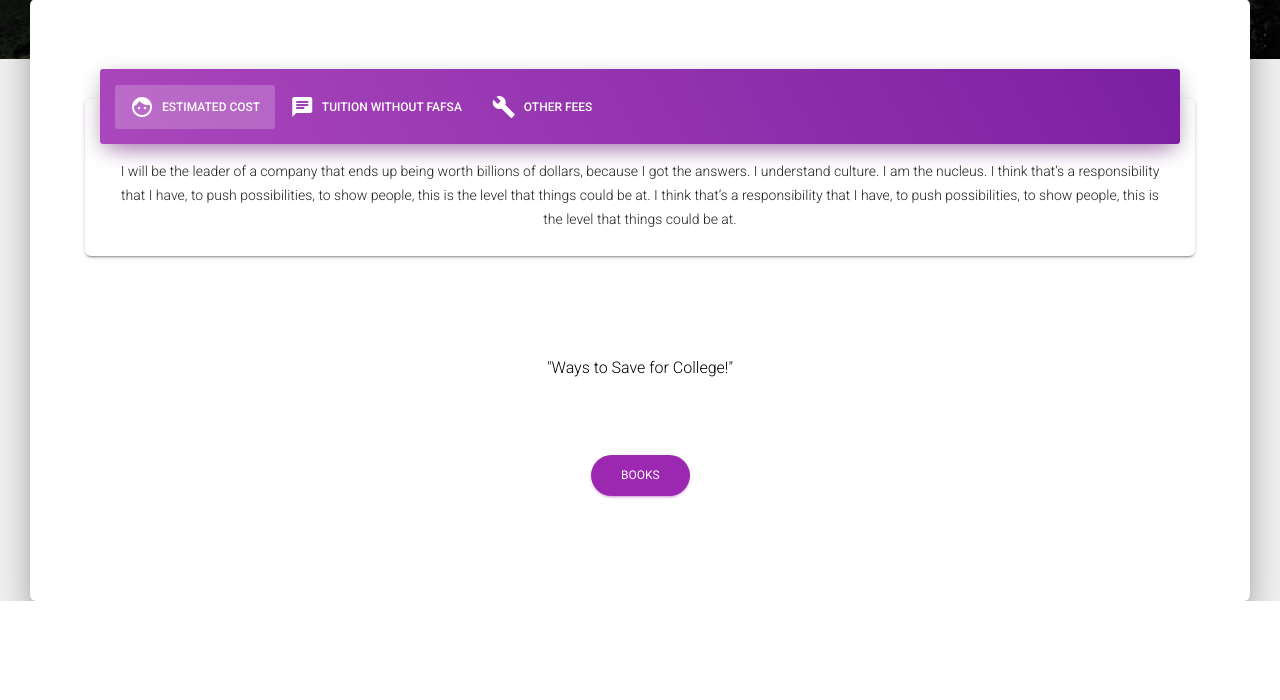
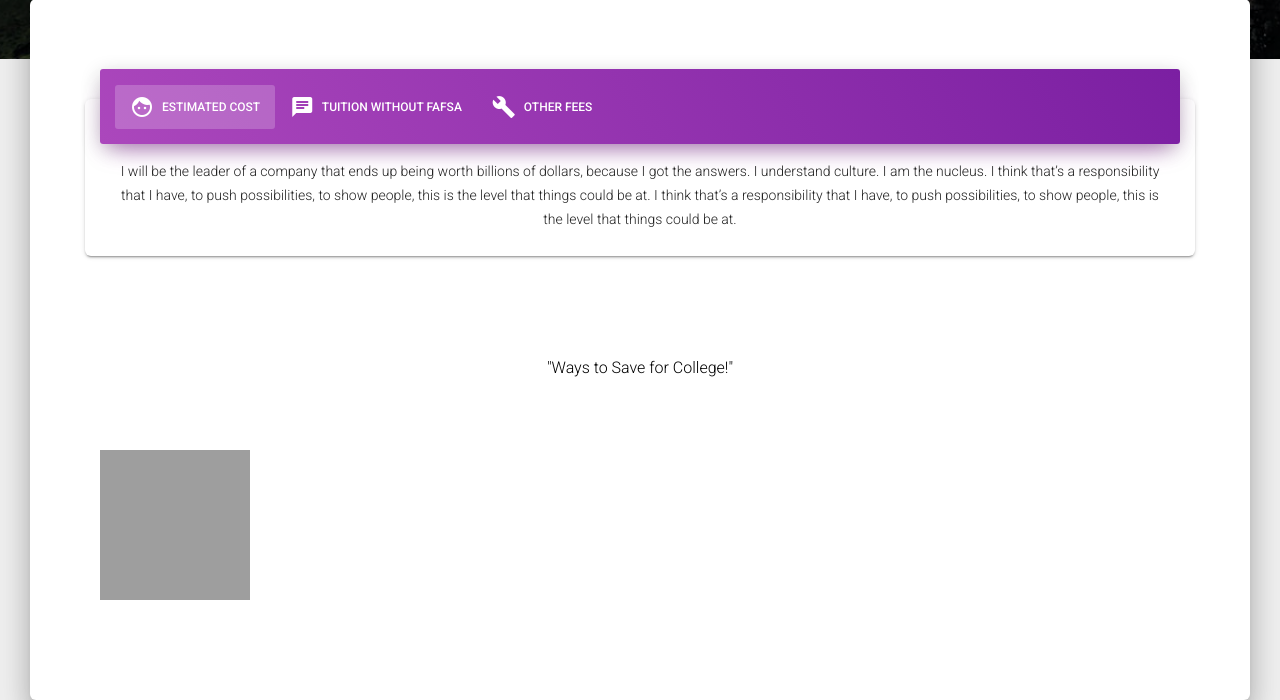
Before and after one commit to cfg-hbcuhsi/team-1, a Flask app: page /home in a window 1280 px wide. Shown: the part 741-1441 px from the top of the page. Before the commit the page ends 1342 px from the top, so only its background shows below. Run offline with Flask 2, Linux system fonts and the light colour scheme; some libraries are stand-ins or nearby versions; grey boxes are pictures that could not be loaded.

Commit message:
Added clickable image to route to book page on the home page

```diff
--- a/app/templates/home.html
+++ b/app/templates/home.html
@@ -99,9 +99,10 @@
               <div class = "section text-center">
                 "Ways to Save for College!"
               </div>
-              <div class="text-center">
-                <button class = "btn btn-primary btn-round">Books</button>
-              </div>
+              <a href = "/books">
+                <img alt = "Books" src="https://www.incimages.com/uploaded_files/image/1920x1080/getty_883231284_200013331818843182490_335833.jpg"
+                     width = 150" height = "150">
+              </a>
             </div>
     </div>
   </div>
```
